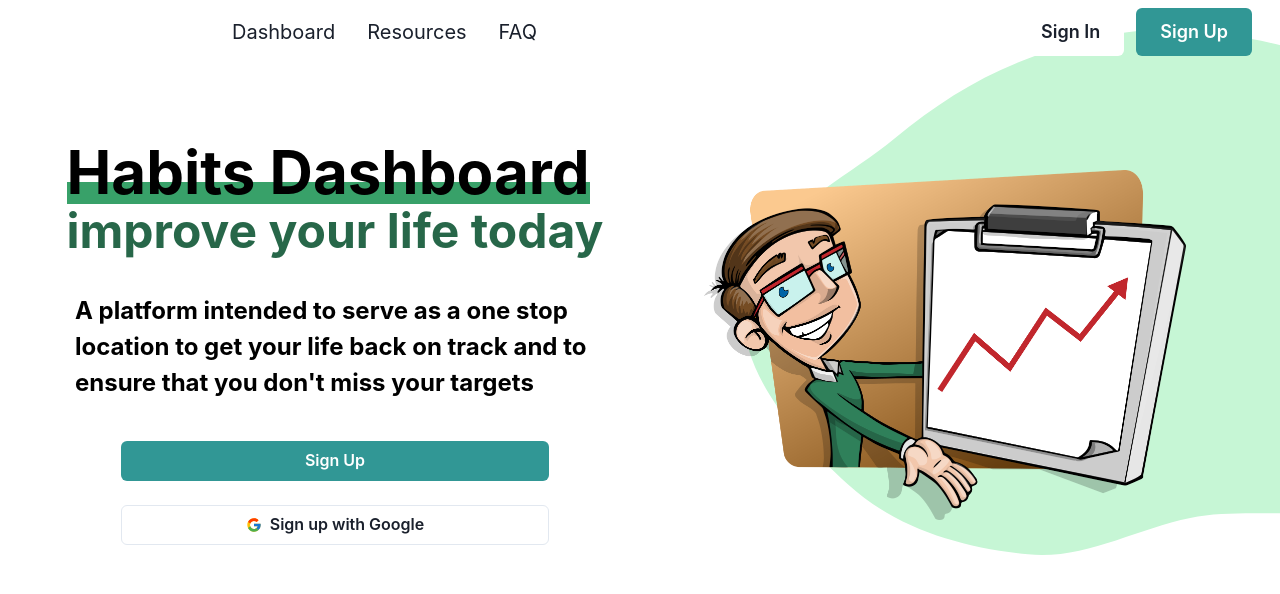
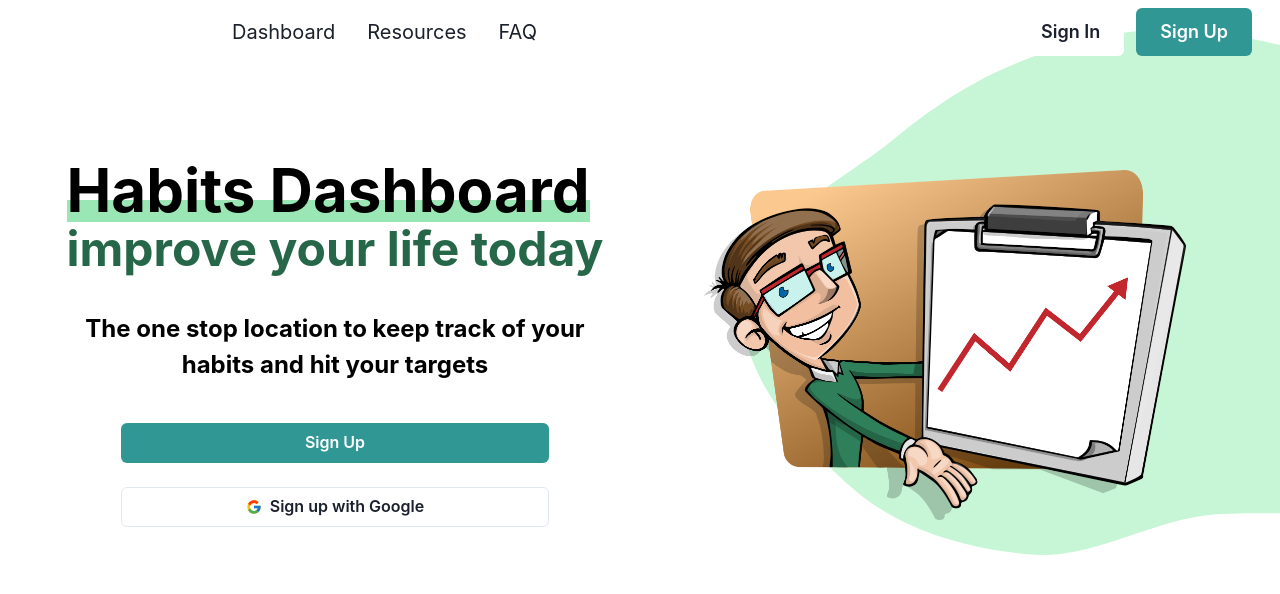
Before and after one commit to Ahmed-O/HabitsDashboard, a React (Create React App) app: page / in a window 1280 px wide. Shown: the top 594 px of the page. Built offline with nearby package versions, Linux system fonts and the light colour scheme.

Commit message:
updated color

```diff
--- a/src/components/Hero.js
+++ b/src/components/Hero.js
@@ -63,7 +63,7 @@ export default function Hero() {
                 position: 'absolute',
                 bottom: 1,
                 left: 0,
-                bg: 'green.500',
+                bg: 'green.200',
                 zIndex: -1,
               }}
               color={useColorModeValue('black', 'green.400')}
@@ -86,9 +86,10 @@ export default function Hero() {
             fontWeight={700}
             pl={{ base: '10px', xl: '25px' }}
             pr={{ base: '10px', xl: '25px' }}
+            align="center"
           >
-            A platform intended to serve as a one stop location to get your life
-            back on track and to ensure that you don't miss your targets
+            The one stop location to keep track of your habits and hit your
+            targets
           </Text>
           <Stack
             spacing={{ base: 4, sm: 6 }}
```
